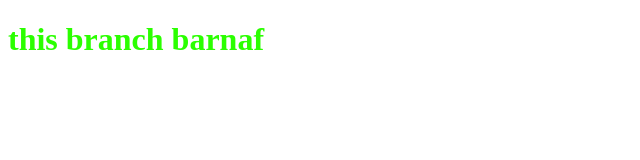
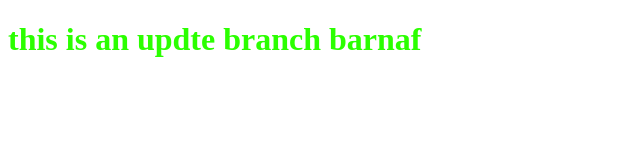
Before and after one commit to barnaf/project, a plain HTML site: page index.html in a window 1280 px wide. Shown: the whole page, without its empty margins (0-640 px from the left). Drawn offline with Linux system fonts and the light colour scheme.

Commit message:
i do edite html file

```diff
--- a/index.html
+++ b/index.html
@@ -8,7 +8,7 @@
     <link rel="stylesheet" href="style.css">
 </head>
 <body>
-    <h1>this branch barnaf</h1>
+    <h1>this  is an updte branch barnaf</h1>
     <script src="app.js"></script>
 </body>
 </html>
```
